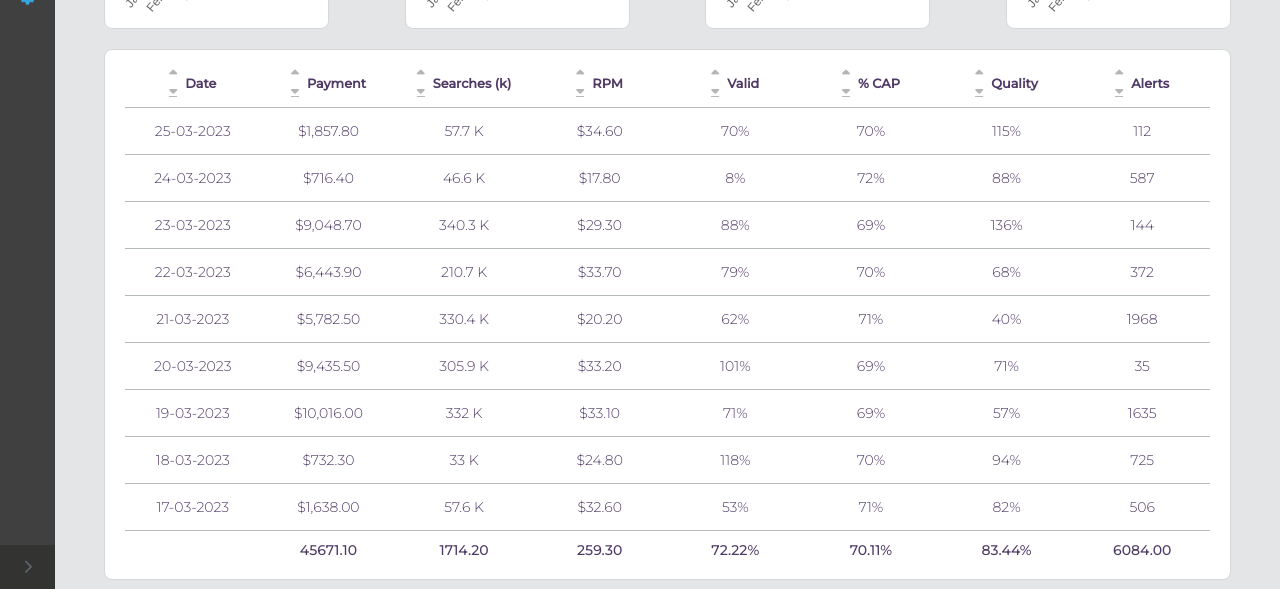
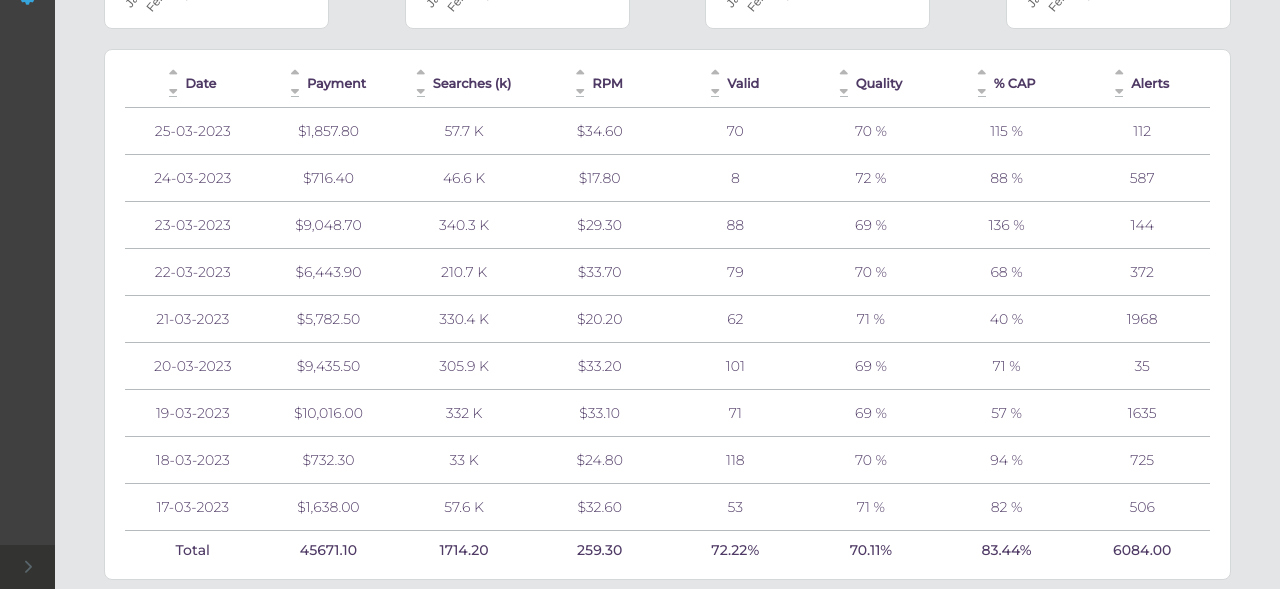
Before and after one commit to eran5000/Dashboard, a Vue app: page /#/ in a window 1280 px wide. Shown: the part 211-800 px from the top of the page. Built offline with nearby package versions, Linux system fonts and the light colour scheme.

Commit message:
preview fixed

```diff
--- a/src/cmps/DataPreview.vue
+++ b/src/cmps/DataPreview.vue
@@ -1,37 +1,39 @@
 <template>
   <section class="data-preview table-grid">
-        <!-- <p v-for="col in colOrder">{{ col }}</p> -->
-        <p>{{ date }}</p>
-        <p>{{ payment }}</p>
-        <p>{{ entity.searches }} K</p>
-        <p>{{ rpm }}</p>
-        <p>{{ entity.valid }}%</p>
-        <p>{{ entity.quality }}%</p>
-        <p>{{ entity.cap }}%</p>
-        <p>{{ entity.alerts }}</p>
+    <p v-for="col in colOrder">{{ formattedEntity(col) }}</p>
   </section>
 </template>
 <script>
 export default {
   name: 'DataPreview',
   props: {
-    entity: {type: Object}
+    entity: { type: Object },
   },
   data() {
     return {
-        // colOrder: [date, payment]
+      colOrder: Object.keys(this.entity),
     }
   },
-computed: {
-    date() {
-        return new Date(this.entity.date).toLocaleDateString("es-CL")
+  methods: {
+    formattedEntity(type) {
+      switch (type) {
+        case 'date':
+          return new Date(this.entity.date).toLocaleDateString('es-CL')
+        case 'payment':
+        case 'rpm':
+          return this.entity[type].toLocaleString('en-US', {
+            style: 'currency',
+            currency: 'USD',
+          })
+        case 'searches':
+          return `${this.entity.searches} K`
+        case 'cap':
+        case 'quality':
+          return `${this.entity[type]} %`
+        default:
+          return this.entity[type]
+      }
     },
-    payment() {
-        return this.entity.payment.toLocaleString("en-US", {style:"currency", currency:"USD"});
-    },
-    rpm() {
-        return this.entity.rpm.toLocaleString("en-US", {style:"currency", currency:"USD"});
   },
 }
-}
 </script>
--- a/src/cmps/TableHeader.vue
+++ b/src/cmps/TableHeader.vue
@@ -48,15 +48,15 @@ export default {
           dir: 1
         },
         {
+          title: 'Quality',
+          sortable: true,
+          sortKey: 'quality',
+          dir: 1
+        },
+        {
           title: '% CAP',
           sortable: true,
           sortKey: 'cap',
-          dir: 1
-        },
-        {
-          title: 'Quality',
-          sortable: true,
-          sortKey: 'quality',
           dir: 1
         },
         {
--- a/src/cmps/TableSummary.vue
+++ b/src/cmps/TableSummary.vue
@@ -1,8 +1,8 @@
 <template>
   <section class="table-summary table-grid">
-    <!-- <div v-for="summary in summaryData"></div> -->
     <div v-for="(value, key, index) in summaryData">
-      <template v-if="key !== 'date'">
+      <template v-if="key == 'date'">Total</template>
+      <template v-else>
         <div>
           {{ isAvg(key) ? value.avg.toFixed(2) + '%' : value.total.toFixed(2) }}
         </div>
@@ -17,16 +17,16 @@ export default {
     summaryData: { type: Object },
   },
   Date() {
-    return {
-
-    }
+    return {}
+  },
+  created() {
+console.log(this.summaryData);
   },
   methods: {
     isAvg(key) {
-      const isAvgs = ['quality', 'valid', 'cap'];
-      return isAvgs.includes(key);
-    }
+      const isAvgs = ['quality', 'valid', 'cap']
+      return isAvgs.includes(key)
+    },
   },
-
 }
 </script>
```
Lines whose indentation alone changed are shown as unchanged.
